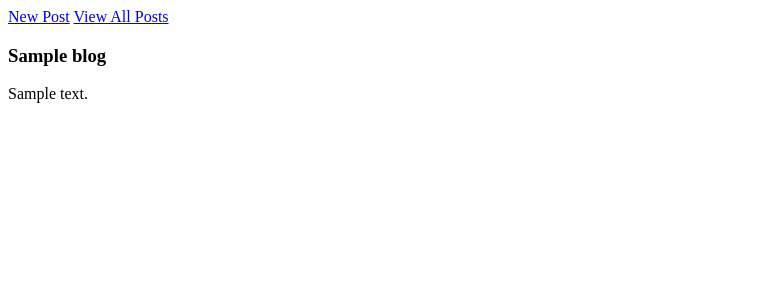
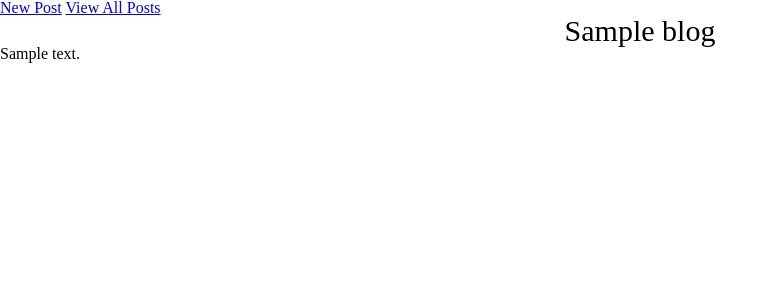
Before and after one commit to MeyerMichael10/blogz, a Flask app: template templates/viewblog.html in a window 1280 px wide. Shown: the top 300 px of the page, without its empty margins (0-778 px from the left). Run offline with Flask 2, Linux system fonts and the light colour scheme; the template is opened without the code that fills it: most values are stand-ins (such as "Sample title", 1, 10 or a date in 2020); data that the repository does not hold is empty.

Commit message:
added some css but it still doesn't work right

```diff
--- a/main.py
+++ b/main.py
@@ -12,7 +12,7 @@ class Blog(db.Model):
 
     id = db.Column(db.Integer, primary_key=True, unique=True)
     title = db.Column(db.String(120))
-    body = db.Column(db.String(120))
+    body = db.Column(db.String(250))
 
     def __init__(self, title, body):
         self.title = title
--- /dev/null
+++ b/static/styles/reset.css
@@ -0,0 +1,48 @@
+/* http://meyerweb.com/eric/tools/css/reset/
+   v2.0 | 20110126
+   License: none (public domain)
+*/
+
+html, body, div, span, applet, object, iframe,
+h1, h2, h3, h4, h5, h6, p, blockquote, pre,
+a, abbr, acronym, address, big, cite, code,
+del, dfn, em, img, ins, kbd, q, s, samp,
+small, strike, strong, sub, sup, tt, var,
+b, u, i, center,
+dl, dt, dd, ol, ul, li,
+fieldset, form, label, legend,
+table, caption, tbody, tfoot, thead, tr, th, td,
+article, aside, canvas, details, embed,
+figure, figcaption, footer, header, hgroup,
+menu, nav, output, ruby, section, summary,
+time, mark, audio, video {
+	margin: 0;
+	padding: 0;
+	border: 0;
+	font-size: 100%;
+	font: inherit;
+	vertical-align: baseline;
+}
+/* HTML5 display-role reset for older browsers */
+article, aside, details, figcaption, figure,
+footer, header, hgroup, menu, nav, section {
+	display: block;
+}
+body {
+	line-height: 1;
+}
+ol, ul {
+	list-style: none;
+}
+blockquote, q {
+	quotes: none;
+}
+blockquote:before, blockquote:after,
+q:before, q:after {
+	content: '';
+	content: none;
+}
+table {
+	border-collapse: collapse;
+	border-spacing: 0;
+}
--- /dev/null
+++ b/static/styles/stylesheet.css
@@ -0,0 +1,10 @@
+#viewpost_title {
+    text-align: center;
+    font-size: 30px
+}
+
+
+
+div {
+    text-align: center;
+}
--- a/templates/base.html
+++ b/templates/base.html
@@ -2,15 +2,12 @@
 <html>
     <head>
         <title>{{title}}</title>
-        <style>
-            .error {
-                color: red;
-            }
-        </style>
+        <link href="{{ url_for('static',filename='styles/reset.css') }}" type="text/css" rel="stylesheet" />
+        <link rel = "stylesheet" type = "text/css" href = "{{ url_for('static',filename='styles/stylesheet.css') }}" />
     </head>
 <header>
-    <a href='/newpost'>New Post</a>
-    <a href='/blog'>View All Posts</a>
+    <a href='/newpost' class='nav_button'>New Post</a>
+    <a href='/blog' class='nav_button'>View All Posts</a>
 
     {% with messages = get_flashed_messages(with_categories=True) %}
         {% for category, message in messages %}
--- a/templates/newpost.html
+++ b/templates/newpost.html
@@ -13,7 +13,7 @@
             <tr>
                 <td><label>
                     Post Body:
-                    <input type="text" name="body" style="height:100px; width:300px;" />
+                    <textarea rows="10" cols="50" name="body"></textarea>
                 </label></td>
             </tr>
         </table>
--- a/templates/viewblog.html
+++ b/templates/viewblog.html
@@ -1,6 +1,6 @@
 {% extends "base.html" %}
 
 {% block content %}
-<h3>{{blog.title}}</h3>
-<p>{{blog.body}}</p>
+<h3 id='viewpost_title'>{{blog.title}}</h3>
+<p id='viewpost_body'>{{blog.body}}</p>
 {% endblock %}
```
Also changed, not shown: templates/blogs.html (+7 -4 lines).
